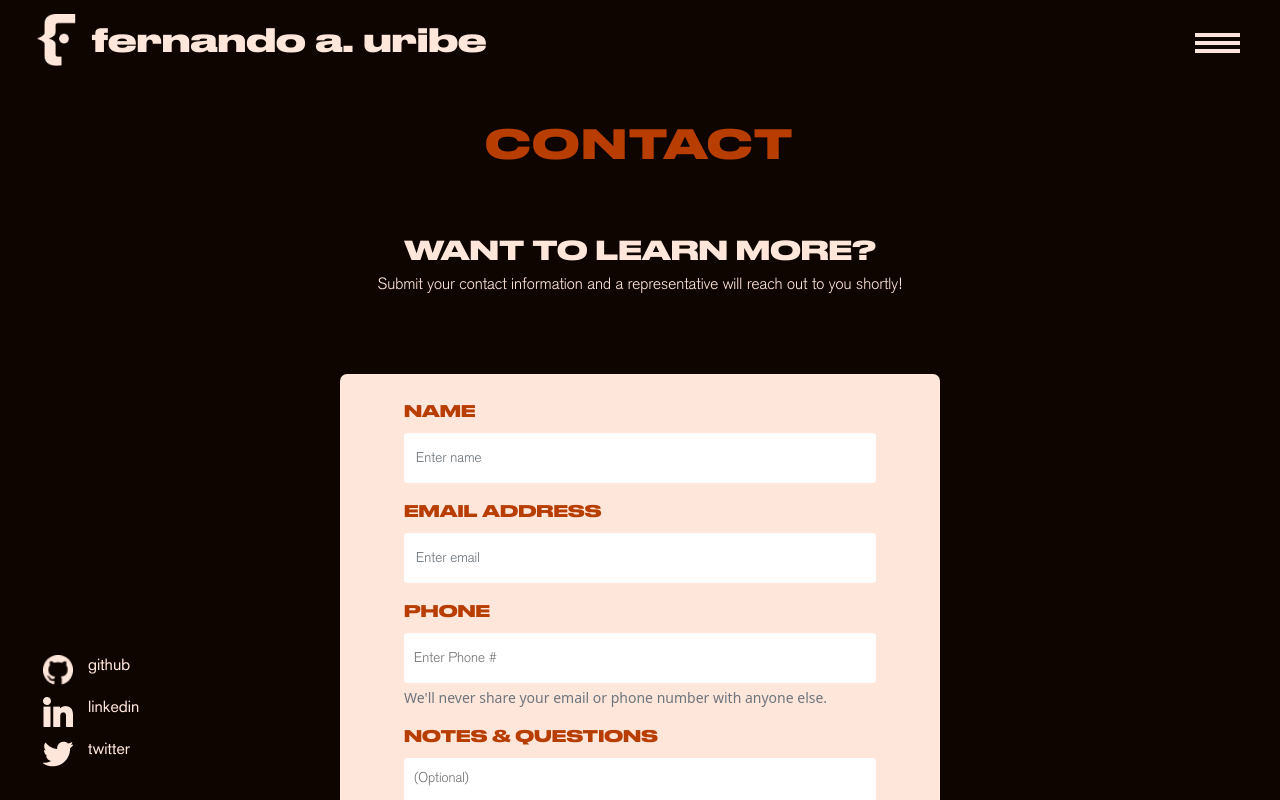
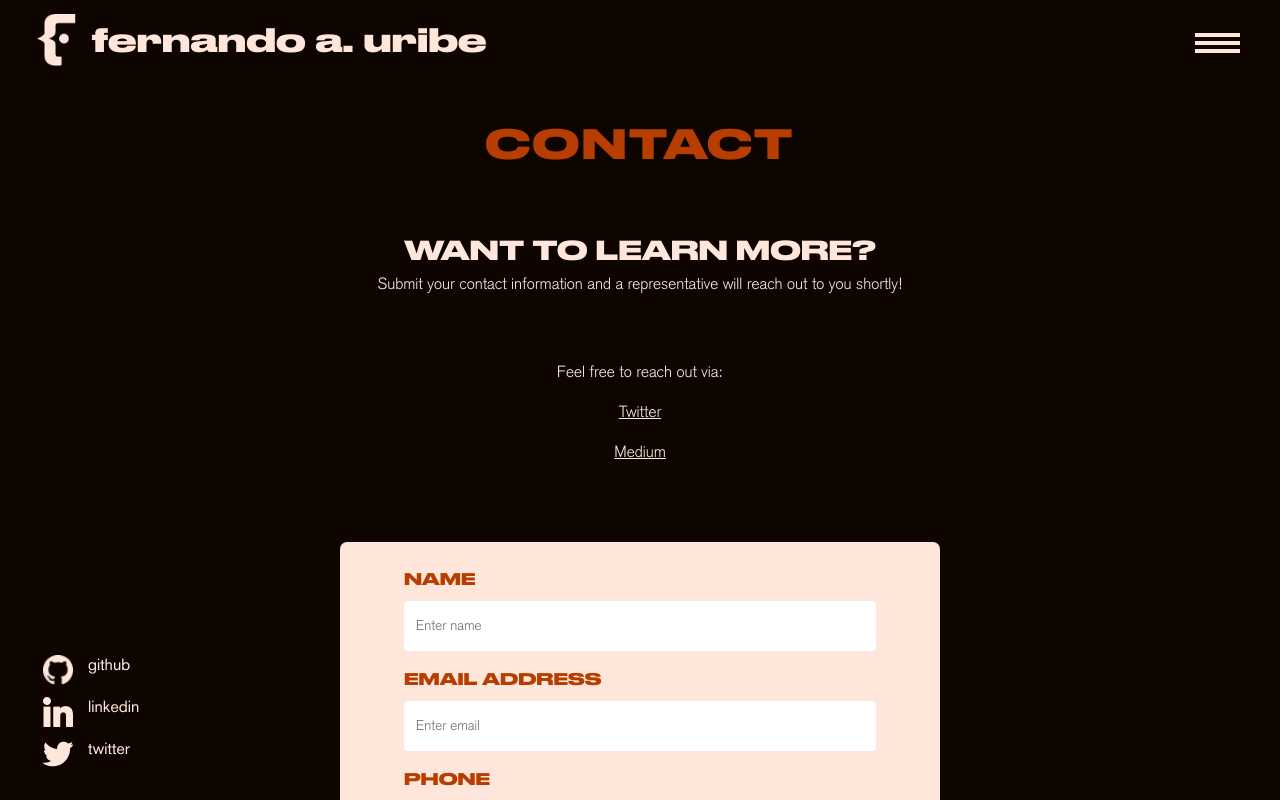
Before and after one commit to fernandouribe86/zenith-react, a React (Create React App) app: page /contact in a window 1280 px wide. Shown: the top 800 px of the page. Built offline with nearby package versions, Linux system fonts and the light colour scheme.

Commit message:
updated styling and contact links

```diff
--- a/src/components/contact-view/contact-view.jsx
+++ b/src/components/contact-view/contact-view.jsx
@@ -39,6 +39,11 @@ export default function ContactView() {
         <Row id="contactFormContainer">
           <h3>Want to learn more? </h3>
           <p>Submit your contact information and a representative will reach out to you shortly!</p>
+          <br/>
+          <br/>
+          <p>Feel free to reach out via:</p>
+          <p><a href="https://www.twitter.com/fernandouribe" className="socialLink-out">Twitter</a></p>
+          <p><a href="https://medium.com/@fauribe56" className="socialLink-out">Medium</a></p>
           <Form id="contactForm">
 
               {/* Name */}
--- a/src/components/contact-view/contact-view.scss
+++ b/src/components/contact-view/contact-view.scss
@@ -144,3 +144,18 @@ border-radius: 7px;
     font-size: 22px;
   }
 }
+
+.socialLink-out{
+  color: var(--zlunar);
+  font-family: 'akzidenz-grotesk-light', Arial, Helvetica, sans-serif;
+  font-size: 16px;
+  text-decoration: underline;
+}
+
+.socialLink-out:hover, .socialLink-out:focus{
+  color: var(--zred);
+}
+
+.socialLink-out:active{
+  color: var(--zmaroon);
+}
--- a/src/components/hamburger/hamburger.scss
+++ b/src/components/hamburger/hamburger.scss
@@ -44,12 +44,12 @@
 }
 
 .menu-item:hover, .menu-item:focus{
-  color: var(--zgold);
+  color: var(--zred);
   cursor: pointer;
 }
 
 .menu-item:active{
-  color: var(--zred);
+  color: var(--zmaroon);
 }
 
 
```
